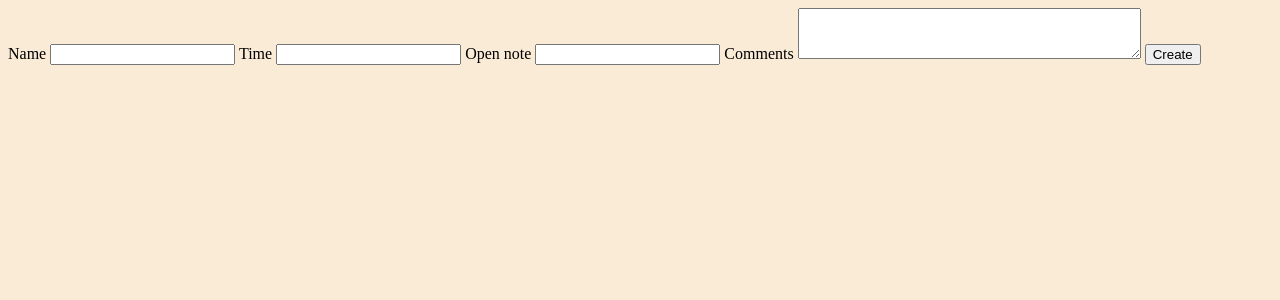
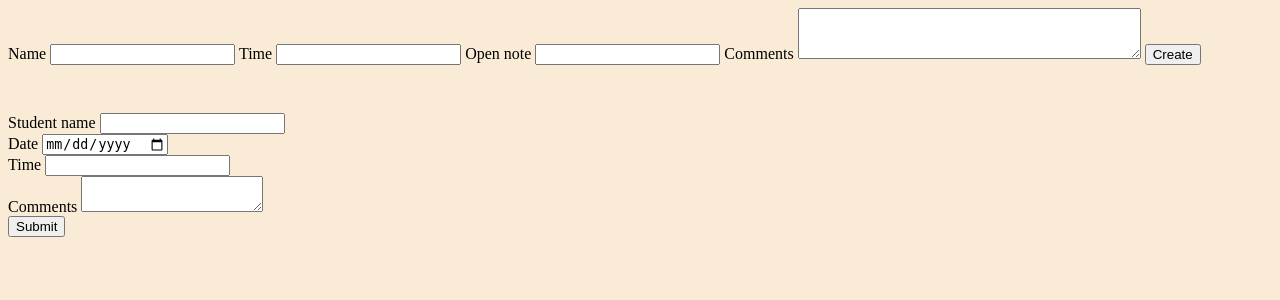
Before and after one commit to Vuinea/Test-Centre, a Python web app: template templates/teacher/edit_test.html in a window 1280 px wide. Shown: the top 300 px of the page. Run offline with Jinja, Linux system fonts and the light colour scheme; the template is opened without the code that fills it: most values are stand-ins (such as "Sample title", 1, 10 or a date in 2020); form fields are guessed from the names that the template uses.

Commit message:
Created the form and validators for the StudentTestForm

```diff
--- a/templates/teacher/edit_test.html
+++ b/templates/teacher/edit_test.html
@@ -4,11 +4,41 @@
 
 {% block content %}
     <form method="POST">
-        {{ form.csrf_token }}
-        {{ form.name.label }} {{ form.name(size=20) }}
-        {{ form.time.label }} {{ form.time() }}
-        {{ form.open_note.label }} {{ form.open_note() }}
-        {{ form.comments.label }} {{ form.comments(rows=3, cols=40) }}
+        {{ test_form.csrf_token }}
+        {{ test_form.name.label }} {{ test_form.name(size=20) }}
+        {{ test_form.time.label }} {{ test_form.time() }}
+        {{ test_form.open_note.label }} {{ test_form.open_note() }}
+        {{ test_form.comments.label }} {{ test_form.comments(rows=3, cols=40) }}
         <button type="submit">Create</button>
     </form>
+
+    <form style="margin-top: 3rem;" action="{{ url_for('teacher.add_student', test_id=test.id) }}" method="post">
+        {{ student_form.csrf_token }}
+        <!-- Student ID Field -->
+        <div>
+            {{ student_form.student_name.label }}
+            {{ student_form.student_name }}
+        </div>
+
+        <!-- Date Field -->
+        <div>
+            {{ student_form.date.label }}
+            {{ student_form.date }}
+        </div>
+
+        <!-- Time Field -->
+        <div>
+            {{ student_form.time.label }}
+            {{ student_form.time }}
+        </div>
+
+        <!-- Comments Field -->
+        <div>
+            {{ student_form.comments.label }}
+            {{ student_form.comments }}
+        </div>
+
+        <!-- Submit Button -->
+        <button type="submit" class="btn btn-primary">{{ student_form.submit.label }}</button>
+    </form>
 {% endblock %}
--- a/templates/teacher/tests.html
+++ b/templates/teacher/tests.html
@@ -4,6 +4,7 @@
 {% block content %}
     {% for test in tests %}
         {{ test.name }}
+        <a style="color: green;" href="{{ url_for('teacher.edit_test', test_id=test.id) }}">Edit</a>
         <a style="color: red" href="{{ url_for('teacher.delete_test', test_id=test.id) }}">Delete</a>
     {% endfor %}
 {% endblock %}
```
Also changed, not shown: blueprints/teacher.py (+35 -6 lines), forms/test.py (+17 -0 lines).
